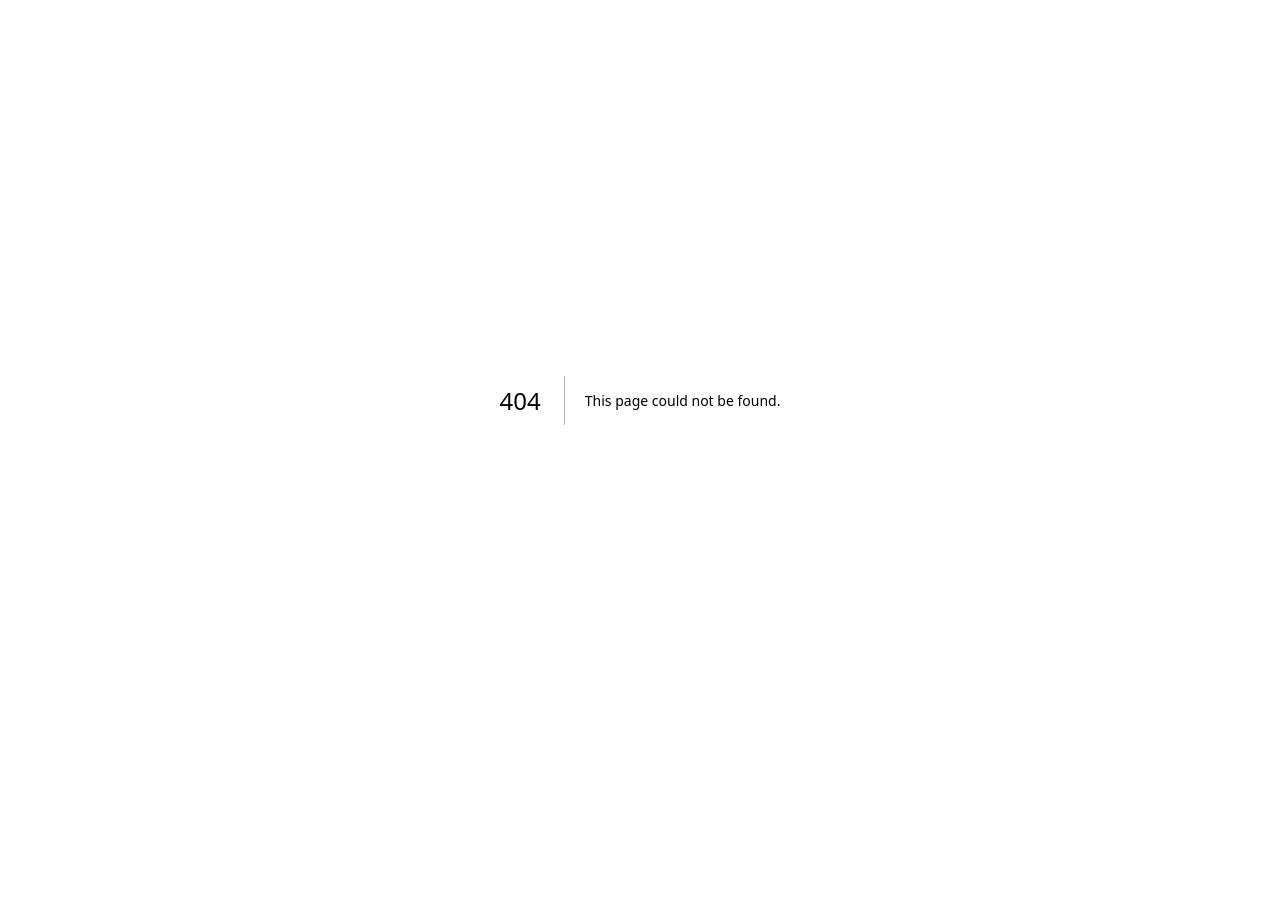
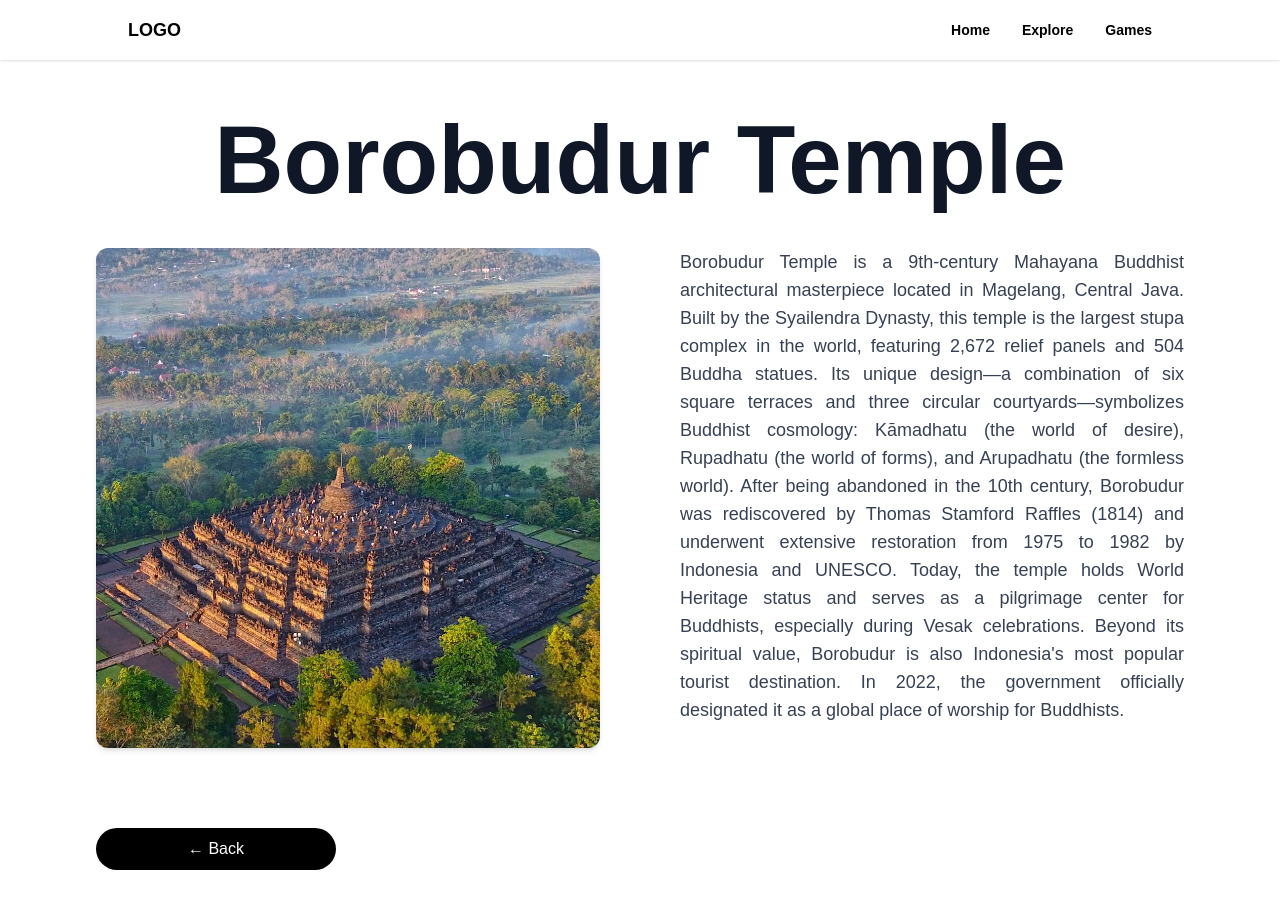
Before and after one commit to Morax8/GH6, a Next.js app: page /borobudur-temple in a window 1280 px wide. Before the commit this address had no page. Shown: the top 908 px of the page. Before the commit the page ends 800 px from the top, so only its background shows below. Built offline with nearby package versions, Linux system fonts and the light colour scheme.

Commit message:
creatiing article

```diff
--- /dev/null
+++ b/app/[slug]/page.js
@@ -0,0 +1,54 @@
+"use client";
+import { use } from "react";
+import { useRouter } from "next/navigation";
+import { homepage, categories, province } from "../components/ExploreData";
+import Navbar from "../components/Navbar";
+import Image from "next/image";
+
+export default function DetailPage(props) {
+  const router = useRouter();
+  const { slug } = use(props.params);
+
+  const data =
+    homepage.find((item) => item.slug === slug) ||
+    categories.find((item) => item.slug === slug) ||
+    province.find((item) => item.slug === slug);
+
+  if (!data) return <div>Not found</div>; // fallback manual karena ga bisa notFound()
+
+  return (
+    <main className="relative min-h-screen w-full bg-white text-black overflow-hidden">
+      <div className="absolute top-0 left-0 w-full z-[999]">
+        <Navbar />
+      </div>
+      <div className="max-w-6xl mx-auto p-6 sm:p-8 leading-relaxed text-gray-800 mt-20">
+        <h1 className="text-8xl font-bold mb-10 text-center text-gray-900">
+          {data.title}
+        </h1>
+
+        <div className="grid grid-cols-1 md:grid-cols-2 gap-20 items-start">
+          <div className="w-full h-[500px] relative rounded-xl shadow-md overflow-hidden">
+            <Image
+              src={data.image}
+              alt={data.title}
+              fill
+              className="object-cover"
+            />
+          </div>
+
+          <div>
+            <p className="text-lg text-justify text-gray-700 whitespace-pre-line">
+              {data.description}
+            </p>
+          </div>
+          <button
+            onClick={() => router.back()}
+            className="w-60 inline-block mb-6 px-4 py-2 bg-black rounded-full hover:bg-gray-700 transition text-white text-center cursor-pointer"
+          >
+            ← Back
+          </button>
+        </div>
+      </div>
+    </main>
+  );
+}
--- /dev/null
+++ b/app/components/ExploreData.js
@@ -0,0 +1,39 @@
+export const categories = [{}];
+export const province = [{}];
+export const homepage = [
+  {
+    title: "Borobudur Temple",
+    slug: "borobudur-temple",
+    image: "/images/BorobudurPotrait1.jpg",
+    description:
+      "Borobudur Temple is a 9th-century Mahayana Buddhist architectural masterpiece located in Magelang, Central Java. Built by the Syailendra Dynasty, this temple is the largest stupa complex in the world, featuring 2,672 relief panels and 504 Buddha statues. Its unique design—a combination of six square terraces and three circular courtyards—symbolizes Buddhist cosmology: Kāmadhatu (the world of desire), Rupadhatu (the world of forms), and Arupadhatu (the formless world). After being abandoned in the 10th century, Borobudur was rediscovered by Thomas Stamford Raffles (1814) and underwent extensive restoration from 1975 to 1982 by Indonesia and UNESCO. Today, the temple holds World Heritage status and serves as a pilgrimage center for Buddhists, especially during Vesak celebrations. Beyond its spiritual value, Borobudur is also Indonesia's most popular tourist destination. In 2022, the government officially designated it as a global place of worship for Buddhists.",
+  },
+  {
+    title: "Wayang Golek",
+    slug: "wayang-golek",
+    image: "/images/WayangGolek.jpg",
+    description:
+      "Wayang golek, wooden puppets with distinctive characters from Sunda and Java, have entertained communities since the 19th century with epic tales from the Mahabharata and Ramayana. In West Java, this art form was popularized by Regent Wiranatakusumah III of Bandung, while in Central Java, it was developed by the Demak Sultanate—initially exclusive to nobility before becoming widespread. Its magical performances, often accompanied by the melodious voices of sinden (female singers) since the 1920s, are not just entertainment but also a medium for purification rituals and the preservation of life philosophies.",
+  },
+  {
+    title: "Dayak Traditional Attire",
+    slug: "dayak-traditional-attire",
+    image: "/images/DayakAttire.jpg",
+    description:
+      "Dayak traditional clothing reflects social status and cultural heritage. Patterns like tigers or hornbills signify noble lineage, while plant motifs are worn by commoners. Every detail carries deep philosophical meanings about Dayak life. For Men: The Sapei Sapaq attire consists of a bark vest, a tight loincloth (abet kaboq), complemented by a mandau (traditional sword) and a striking hornbill-feathered headband. For Women: The elegant Ta'a attire includes a top (sapei inoq), a short skirt, and a distinctive da'a headpiece woven from pandan leaves.",
+  },
+  {
+    title: "Kuda Lumping",
+    slug: "kuda-lumping",
+    image: "/images/KudaLumping.jpg",
+    description:
+      "Kuda lumping (or jaran kepang) is a Javanese traditional dance using bamboo horses adorned with plastic braided hair, originating from Ponorogo as part of the Reog art. Beyond dance, it embodies heroic tales of the 11th-century Bantarangin Kingdom’s cavalry and served as a preaching medium for Sunan Kalijaga. The dance consists of four fragments: Buto Lawas (featuring trance phenomena), Senterewe, and Begon Putri (the closing act). The most mesmerizing aspects are magical acts like chewing glass and immunity to whip strikes—believed to reflect spiritual resistance against Dutch colonizers. Trance phenomena among dancers or spectators are common, remedied by warok (spiritual leaders in black-red attire). Today, kuda lumping thrives not only in Java but also among Javanese communities in North Sumatra, Malaysia, and Suriname. Though its origins remain mythical, the dance preserves heroic spirit through dynamic movements mimicking war cavalry. From magical rites to spectacular performances, kuda lumping is a living stage where art, history, and spirituality unite in the sway of bamboo weavings!",
+  },
+  {
+    title: "Wayang Golek",
+    slug: "wayang-golek",
+    image: "/images/WayangGolek.jpg",
+    description:
+      "Wayang golek is a traditional Sundanese wooden puppet performance that brings Mahabharata and Ramayana tales to life with humorous characters like Cepot. Known since the 19th century, it features 3D puppets carved from albasia wood, blending entertainment with moral and religious messages. Popularized by iconic puppeteers like Asep Sunandar Sunarya, this art has gained global recognition and is now preserved as both performance and cultural souvenir.",
+  },
+];
--- a/app/explorePage/page.js
+++ b/app/explorePage/page.js
@@ -35,7 +35,7 @@ export default function explorePage() {
       } else if (index < 0) {
         index = 4 - 1;
       }
-      carouselRef.current.scrollTo({ left: 280 * index, behavior: "smooth" });
+      carouselRef.current.scrollTo({ left: 304 * index, behavior: "smooth" });
     }
   };
 
--- a/app/page.js
+++ b/app/page.js
@@ -4,6 +4,7 @@ import GridGuides from "./components/GridGuides.js";
 import MarqueeGallery from "./components/Marquee.js";
 import { getDistanceFromLatLonInKm } from "./utils/getDistance.js";
 import { useEffect, useState } from "react";
+import Link from "next/link";
 
 import Image from "next/image";
 
@@ -183,10 +184,10 @@ export default function Home() {
           />
 
           {/* Overlay Black Transparent */}
-          <div className="absolute inset-0 bg-black/20 z-10" />
+          <div className="absolute inset-0 bg-gradient-to-t from-black/80 to-transparent" />
 
           {/* Text Overlay */}
-          <div className="absolute bottom-20 left-15 text-white max-w-md">
+          <div className="absolute bottom-20 left-15 text-white max-w-md z-20">
             <h1 className="text-8xl font-bold leading-tight">
               Today’s <br /> Cultural <br /> Experience
             </h1>
@@ -204,7 +205,7 @@ export default function Home() {
         {/* fourth content */}
         <section className=" relative">
           {/* Pattern Fade */}
-          <div className="absolute inset-0 bg-gradient-to-b from-white to-transparent opacity-50 z-10 px-32">
+          <div className="absolute inset-0 bg-gradient-to-b from-white to-transparent opacity-50 z-0 px-32">
             <Image
               src="/Assets/patternFade.png"
               alt="Pattern Fade"
@@ -273,7 +274,7 @@ export default function Home() {
             </div>
 
             {/* Kanan: text */}
-            <div className="flex flex-col justify-center p-8 bg-white">
+            <div className="flex flex-col justify-center p-8 ">
               <div className="ml-18">
                 <h1
                   className="text-5xl font-medium mb-4"
@@ -311,9 +312,12 @@ export default function Home() {
                   dipugar UNESCO, mahakarya abad ke-9 yang memukau dengan 504
                   stupa dan 2.672 relief Buddha terpanjang di dunia.
                 </p>
-                <button className="bg-black text-white mt-6 text-2xl px-6 py-3 rounded-full w-60">
-                  Learn More
-                </button>
+
+                <Link href="/borobudur-temple">
+                  <button className="bg-black text-white mt-6 text-2xl px-6 py-3 rounded-full w-60 cursor-pointer z-30">
+                    Explore
+                  </button>
+                </Link>
               </div>
             </div>
           </div>
```
